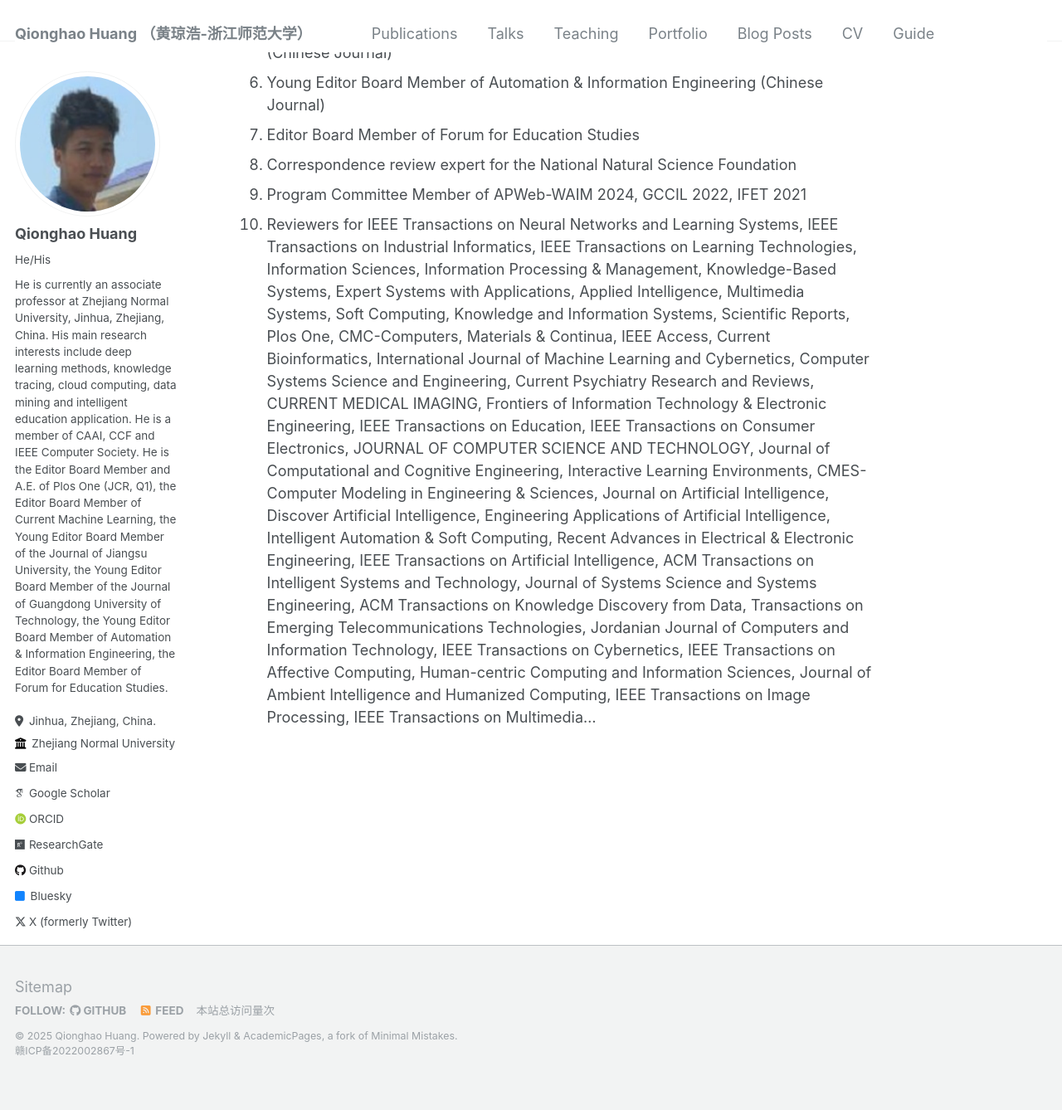
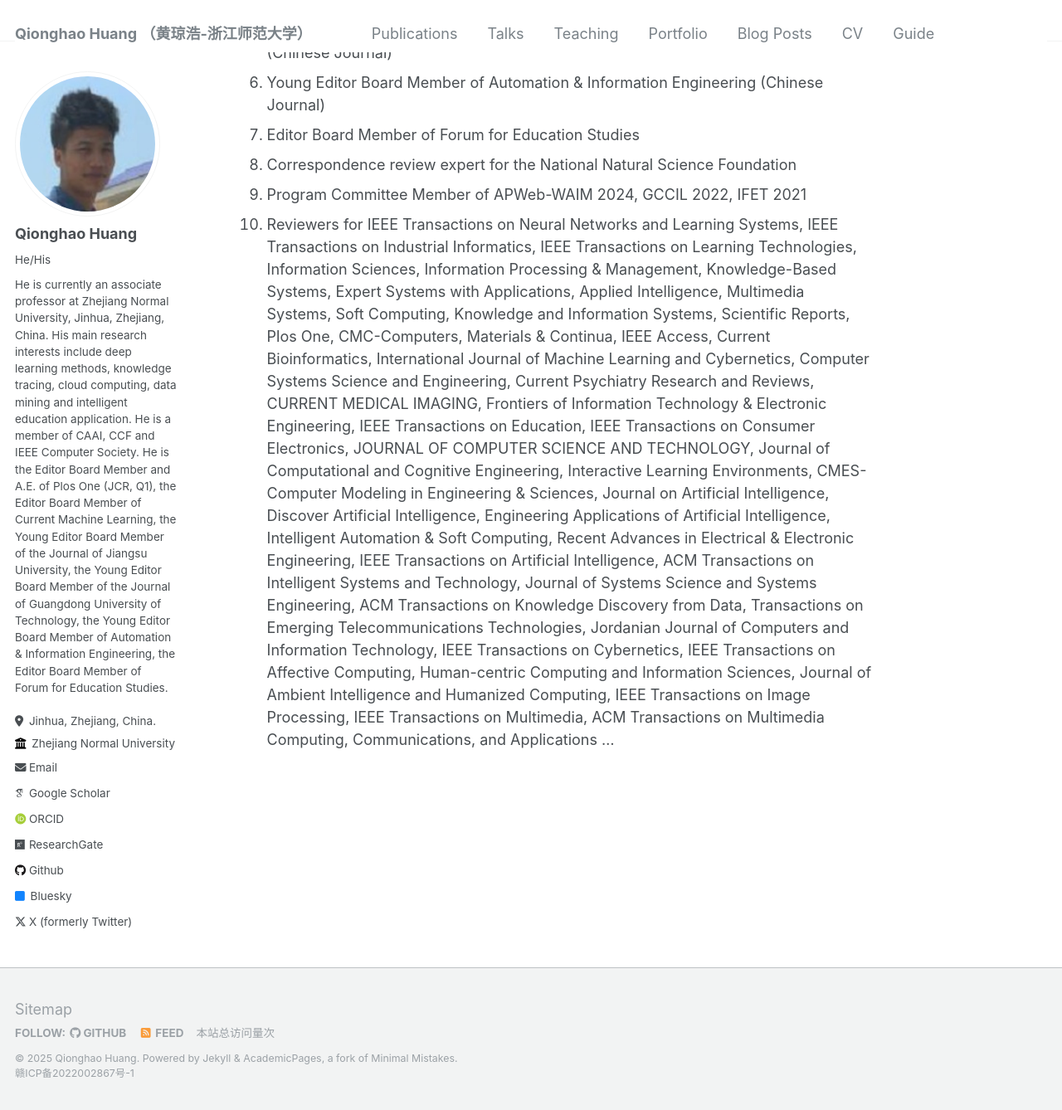
Before and after one commit to qhhuang-ai/qhhuang-ai.github.io, a Jekyll site: the page built from _pages/about.md, in a window 1280 px wide and 1400 px high, scrolled down 10216 px. Shown: the top 1338 px of the window at 83% size. Built offline with Jekyll 4.4.1, drawn with Linux system fonts in a browser that asks for light colours; some web fonts are replaced; a script that is not in the unit is left out; comment, search, counter and statistics services are not loaded.

Commit message:
update CV!

```diff
--- a/_pages/about.md
+++ b/_pages/about.md
@@ -107,4 +107,4 @@
 1. Correspondence review expert for the National Natural Science Foundation
 1. Program Committee Member of APWeb-WAIM 2024, GCCIL 2022, IFET 2021
 1. Reviewers for IEEE Transactions on Neural Networks and Learning Systems, IEEE Transactions on Industrial Informatics, IEEE Transactions on Learning Technologies, Information Sciences, Information Processing & Management, Knowledge-Based Systems, Expert Systems with Applications, Applied Intelligence, Multimedia Systems, Soft Computing, Knowledge and Information Systems, Scientific Reports, Plos One, CMC-Computers, Materials & Continua,  IEEE Access, Current Bioinformatics, International Journal of Machine Learning and Cybernetics, Computer Systems Science and Engineering, Current Psychiatry Research and Reviews, CURRENT MEDICAL IMAGING,  Frontiers of Information Technology & Electronic Engineering, IEEE Transactions on Education, IEEE Transactions on Consumer Electronics, JOURNAL OF COMPUTER SCIENCE AND TECHNOLOGY, Journal of Computational and Cognitive Engineering, Interactive Learning Environments, CMES-Computer Modeling in Engineering & Sciences, Journal on Artificial Intelligence, Discover Artificial Intelligence, Engineering Applications of Artificial Intelligence,
-Intelligent Automation & Soft Computing, Recent Advances in Electrical & Electronic Engineering, IEEE Transactions on Artificial Intelligence, ACM Transactions on Intelligent Systems and Technology, Journal of Systems Science and Systems Engineering, ACM Transactions on Knowledge  Discovery from Data, Transactions on Emerging Telecommunications Technologies, Jordanian Journal of Computers and Information Technology, IEEE Transactions on Cybernetics, IEEE Transactions on Affective Computing, Human-centric Computing and Information Sciences, Journal of Ambient Intelligence and Humanized Computing, IEEE Transactions on Image Processing, IEEE Transactions on Multimedia...
+Intelligent Automation & Soft Computing, Recent Advances in Electrical & Electronic Engineering, IEEE Transactions on Artificial Intelligence, ACM Transactions on Intelligent Systems and Technology, Journal of Systems Science and Systems Engineering, ACM Transactions on Knowledge  Discovery from Data, Transactions on Emerging Telecommunications Technologies, Jordanian Journal of Computers and Information Technology, IEEE Transactions on Cybernetics, IEEE Transactions on Affective Computing, Human-centric Computing and Information Sciences, Journal of Ambient Intelligence and Humanized Computing, IEEE Transactions on Image Processing, IEEE Transactions on Multimedia, ACM Transactions on Multimedia Computing, Communications, and Applications ...
```
